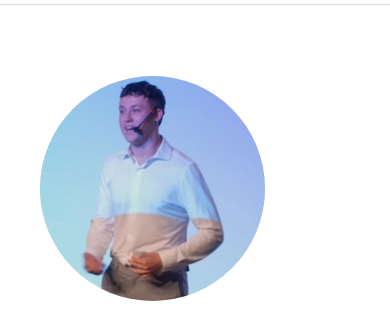
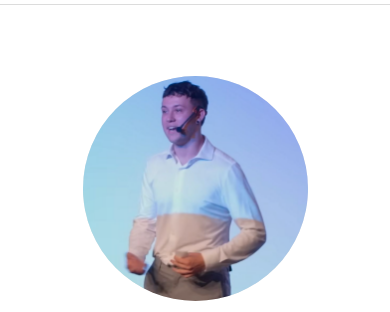
Before and after one commit to chemicola/copywriter, a website: page sobre-mi.html in a window 390 px wide. Shown: the part 58-370 px from the top of the page. Drawn offline with Linux system fonts and the light colour scheme.

Commit message:
actualización 2

```diff
--- a/css/inicio.css
+++ b/css/inicio.css
@@ -196,7 +196,7 @@ main { padding-top: var(--nav-h); }
   .burger    { display: flex; }
   .mobile-menu { display: flex; }
   .section { padding: 4.5rem 0 3.5rem; }
-  .sobre-header { flex-direction: column; align-items: flex-start; gap: 1.2rem; }
+  .sobre-header { flex-direction: column; align-items: center; gap: 1.2rem; }
   .footer { flex-direction: column; text-align: center; gap: 1.5rem; padding: 1.8rem 2rem; }
   .footer-name { flex: unset; margin: 0; }
   .footer-links { flex: unset; justify-content: center; }
--- a/css/lo-que-buscas.css
+++ b/css/lo-que-buscas.css
@@ -196,7 +196,7 @@ main { padding-top: var(--nav-h); }
   .burger    { display: flex; }
   .mobile-menu { display: flex; }
   .section { padding: 4.5rem 0 3.5rem; }
-  .sobre-header { flex-direction: column; align-items: flex-start; gap: 1.2rem; }
+  .sobre-header { flex-direction: column; align-items: center; gap: 1.2rem; }
   .footer { flex-direction: column; text-align: center; gap: 1.5rem; padding: 1.8rem 2rem; }
   .footer-name { flex: unset; margin: 0; }
   .footer-links { flex: unset; justify-content: center; }
--- a/css/sobre-mi.css
+++ b/css/sobre-mi.css
@@ -197,7 +197,7 @@ main { padding-top: var(--nav-h); }
   .burger    { display: flex; }
   .mobile-menu { display: flex; }
   .section { padding: 4.5rem 0 3.5rem; }
-  .sobre-header { flex-direction: column; align-items: flex-start; gap: 1.2rem; }
+  .sobre-header { flex-direction: column; align-items: center; gap: 1.2rem; }
   .footer { flex-direction: column; text-align: center; gap: 1.5rem; padding: 1.8rem 2rem; }
   .footer-name { flex: unset; margin: 0; }
   .footer-links { flex: unset; justify-content: center; }
```
